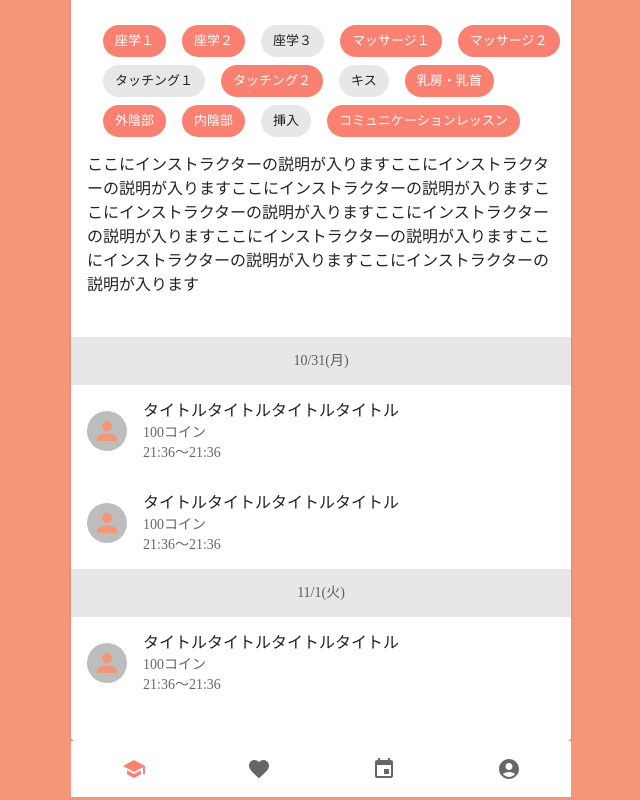
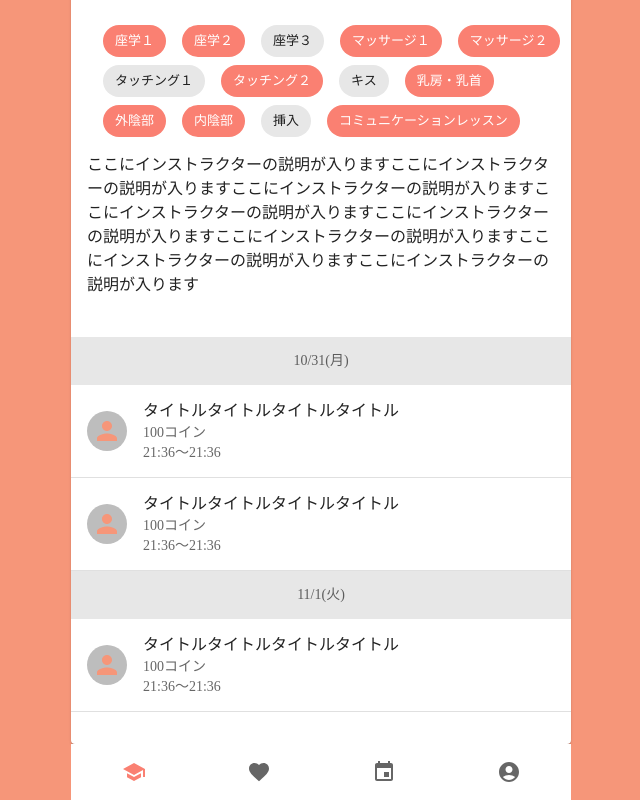
Before and after one commit to oiwa1108/culmino-copy, a Next.js app: page /instructor/1 in a window 1280 px wide. Shown: the part 486-1286 px from the top of the page, without its empty margins (319-959 px from the left). Built offline with nearby package versions, Linux system fonts and the light colour scheme.

Commit message:
スケジュールのリストの間に境界を追加

```diff
--- a/pages/instructor/[uid].tsx
+++ b/pages/instructor/[uid].tsx
@@ -29,6 +29,7 @@ import Chip from '@mui/material/Chip';
 import { Specialty, Schedule, allSpecialty } from '@models/instructor';
 import List from '@mui/material/List';
 import ListItem from '@mui/material/ListItem';
+import Divider from '@mui/material/Divider';
 import ListItemText from '@mui/material/ListItemText';
 import ListItemAvatar from '@mui/material/ListItemAvatar';
 import Avatar from '@mui/material/Avatar';
@@ -171,6 +172,7 @@ const scheduleList = (schedules: Map<Date, Schedule[]>) => {
                   }
                 />
               </ListItem>
+              <Divider />
             </>
           )) || ''}
         </>
```
